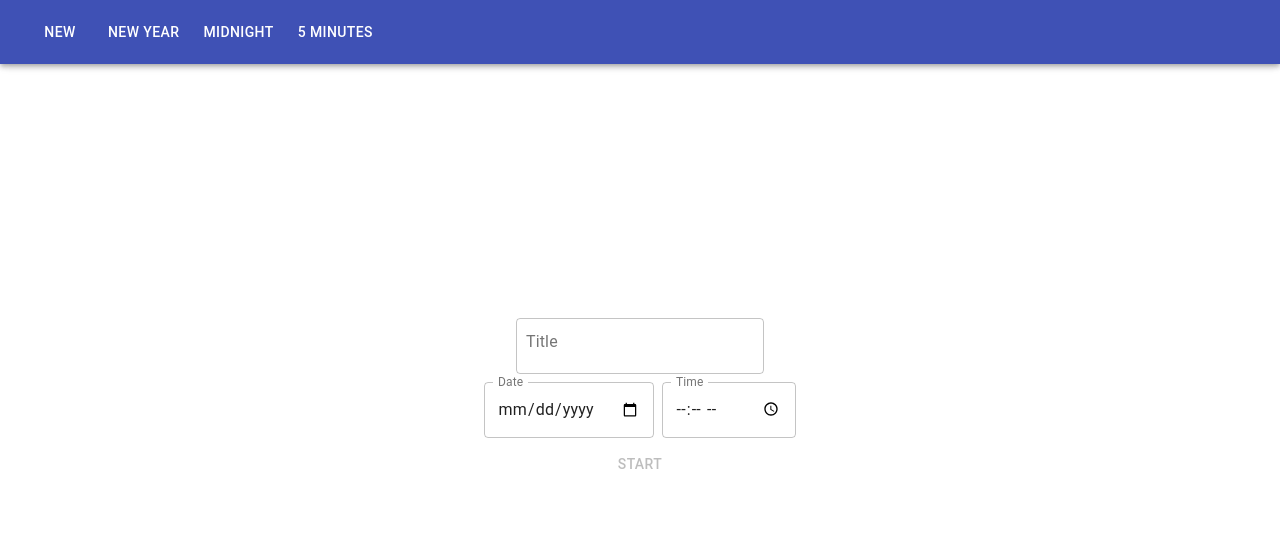
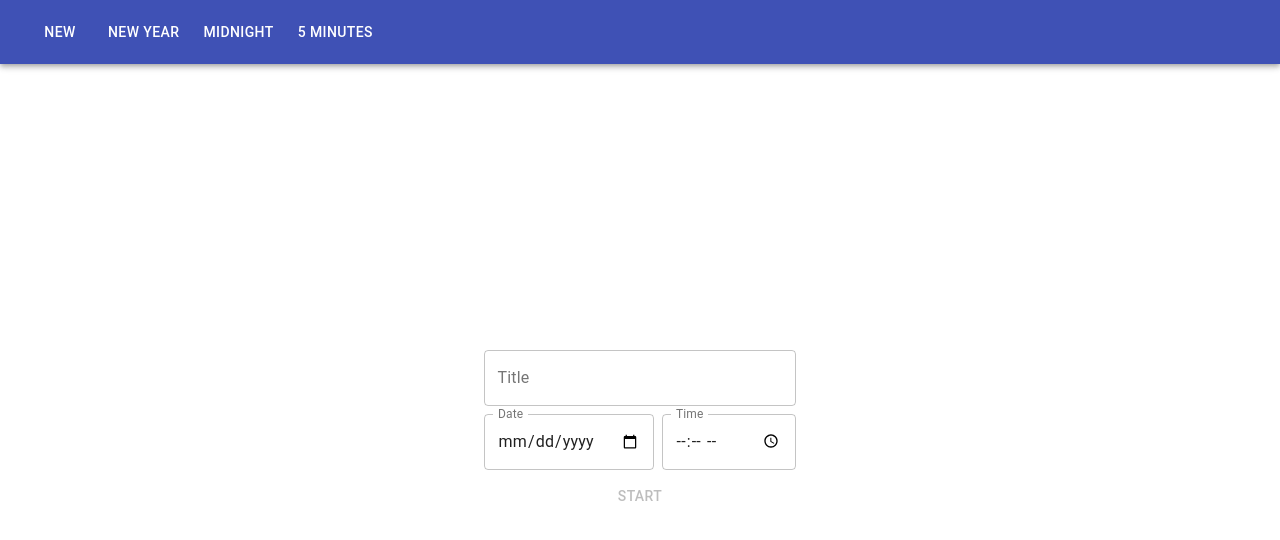
Before and after one commit to OkThought/countdown, a React (Create React App) app: page / in a window 1280 px wide. Shown: the top 540 px of the page. Built offline with nearby package versions, Linux system fonts and the light colour scheme.

Commit message:
Fix styles

```diff
--- a/src/components/App/App.tsx
+++ b/src/components/App/App.tsx
@@ -18,6 +18,7 @@ import {
 const useStyles = makeStyles((theme: Theme) => ({
   root: {
     display: 'flex',
+    flexDirection: 'column',
     minHeight: '100vh',
   },
   appBar: {},
@@ -26,11 +27,21 @@ const useStyles = makeStyles((theme: Theme) => ({
     margin: theme.spacing(0.5),
   },
   content: {
-    textAlign: 'center',
     flexGrow: 1,
     display: 'flex',
-    alignItems: 'center',
+    justifyContent: 'center',
+    textAlign: 'center'
+  },
+  form: {
+    display: 'flex',
     flexDirection: 'column',
+    alignItems: 'stretch',
+    justifyContent: 'center',
+  },
+  view: {
+    display: 'flex',
+    flexDirection: 'column',
+    alignItems: 'stretch',
     justifyContent: 'center',
   },
 }))
@@ -50,7 +61,7 @@ function App(props: {}) {
       to: new Date(now.getFullYear() + 1, 1, 1, 0, 0, 0, 0),
       title: 'New Year',
     }, {
-      to: new Date(tomorrow.getFullYear(), tomorrow.getMonth(), tomorrow.getDate(), 0,0, 0, 0),
+      to: new Date(tomorrow.getFullYear(), tomorrow.getMonth(), tomorrow.getDate(), 0, 0, 0, 0),
       title: 'Midnight',
     }, {
       to: new Date(now.getTime() + 5 * MINUTE),
@@ -79,7 +90,7 @@ function App(props: {}) {
 
   return (
     <div className={classes.root}>
-      <AppBar className={classes.appBar}>
+      <AppBar className={classes.appBar} position='sticky'>
         <Toolbar>
           {links.map(({title, label = title, ...restParams}) =>
             <Typography variant='h6' color='initial' key={label}>
@@ -95,6 +106,7 @@ function App(props: {}) {
       </AppBar>
       <Container className={classes.content}>
         {targetDateReached ? (
+          <div className={classes.form}>
             <CountdownForm
               titleProps={{
                 value: title,
@@ -135,7 +147,9 @@ function App(props: {}) {
                 href: newLocation!,
               }}
             />
+          </div>
         ) : (
+          <div className={classes.view}>
             <Countdown
               targetDate={targetDate}
               updateInterval={0}
@@ -147,6 +161,7 @@ function App(props: {}) {
                 />
               )}
             />
+          </div>
         )
         }
       </Container>
--- a/src/components/CountdownForm/CountdownForm.tsx
+++ b/src/components/CountdownForm/CountdownForm.tsx
@@ -1,5 +1,5 @@
 import React from 'react'
-import {Typography, TextField, Button, makeStyles, Theme} from '@material-ui/core'
+import {TextField, Button, makeStyles, Theme} from '@material-ui/core'
 import {OutlinedTextFieldProps} from '@material-ui/core/TextField'
 import {ButtonProps} from '@material-ui/core/Button'
 
@@ -13,13 +13,21 @@ export interface CountdownFormProps {
 //noinspection TypeScriptValidateTypes
 const useStyles = makeStyles((theme: Theme) => ({
   title: {
-    padding: theme.spacing(.5),
+    margin: theme.spacing(.5),
+  },
+  datetimeContainer: {
+    display: 'flex',
+    alignItems: 'stretch',
+    alignContent: 'stretch',
+    flexWrap: 'wrap',
   },
   date: {
     margin: theme.spacing(.5),
+    flexGrow: 1,
   },
   time: {
     margin: theme.spacing(.5),
+    flexGrow: 1,
   },
   submit: {
     margin: theme.spacing(.5),
@@ -38,7 +46,6 @@ function CountdownForm(props: CountdownFormProps) {
 
   return (
     <>
-      <Typography variant='h5' component='div'>
       <TextField
         {...{
           className: classes.title,
@@ -47,8 +54,7 @@ function CountdownForm(props: CountdownFormProps) {
           ...titleProps,
         }}
       />
-      </Typography>
-      <Typography variant='subtitle1' component='div'>
+      <div className={classes.datetimeContainer}>
         <TextField
           {...{
             className: classes.date,
@@ -81,7 +87,7 @@ function CountdownForm(props: CountdownFormProps) {
             ...timeProps,
           }}
         />
-      </Typography>
+      </div>
       <Button
         {...{
           className: classes.submit,
```
Lines whose indentation alone changed are shown as unchanged.
